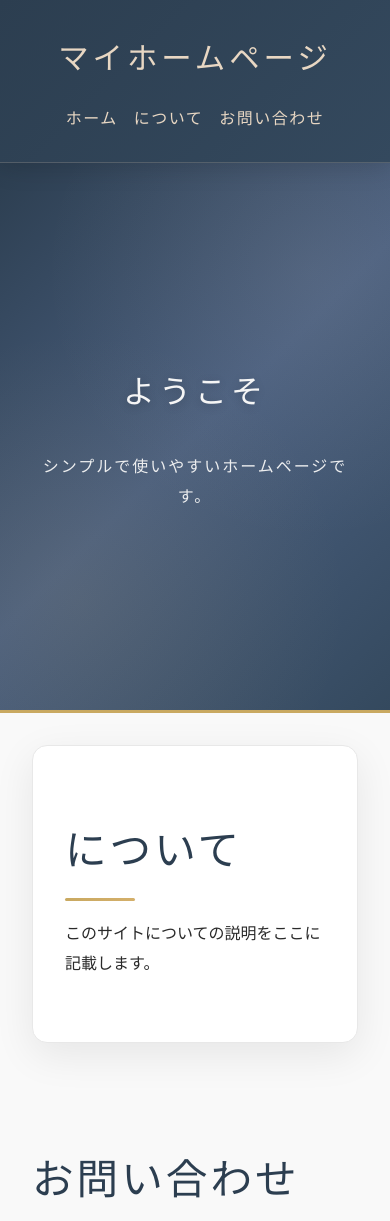
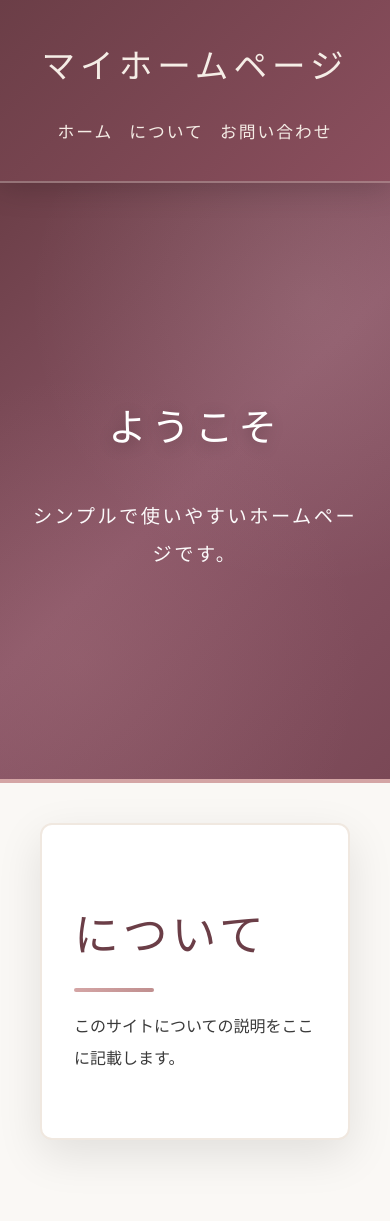
Before and after one commit to IGO-kon/simple_hp, a plain HTML site: page index.html in a window 390 px wide. Shown: the top 1221 px of the page. Drawn offline with Linux system fonts and the light colour scheme.

Commit message:
50代に変更

```diff
--- a/style.css
+++ b/style.css
@@ -6,21 +6,22 @@
 
 body {
     font-family: 'Segoe UI', 'Hiragino Sans', 'Yu Gothic', sans-serif;
-    line-height: 1.9;
-    color: #2a2a2a;
-    background: #f9f9f9;
+    line-height: 2.0;
+    color: #3a3a3a;
+    background: #faf8f5;
+    font-size: 16px;
 }
 
 header {
-    background: linear-gradient(135deg, #2c3e50 0%, #34495e 100%);
-    color: #e8d7c3;
-    padding: 1.8rem 0;
+    background: linear-gradient(135deg, #6b3e47 0%, #8b4f5e 100%);
+    color: #f5ede6;
+    padding: 2rem 0;
     position: sticky;
     top: 0;
     z-index: 100;
-    box-shadow: 0 3px 25px rgba(0,0,0,0.15);
+    box-shadow: 0 4px 30px rgba(0,0,0,0.18);
     backdrop-filter: blur(10px);
-    border-bottom: 1px solid rgba(232, 215, 195, 0.2);
+    border-bottom: 2px solid rgba(245, 237, 230, 0.3);
 }
 
 nav {
@@ -33,10 +34,10 @@ nav {
 }
 
 nav h1 {
-    font-size: 1.9rem;
+    font-size: 2.1rem;
     font-weight: 500;
-    letter-spacing: 4px;
-    color: #e8d7c3;
+    letter-spacing: 5px;
+    color: #f5ede6;
 }
 
 nav ul {
@@ -46,13 +47,14 @@ nav ul {
 }
 
 nav ul li a {
-    color: #e8d7c3;
+    color: #f5ede6;
     text-decoration: none;
     transition: all 0.3s ease;
     font-weight: 400;
-    letter-spacing: 1.5px;
+    letter-spacing: 2px;
     position: relative;
     padding-bottom: 5px;
+    font-size: 1.05rem;
 }
 
 nav ul li a::after {
@@ -62,7 +64,7 @@ nav ul li a::after {
     left: 0;
     width: 0;
     height: 2px;
-    background: #c9a961;
+    background: #d4a5a5;
     transition: width 0.3s ease;
 }
 
@@ -80,17 +82,17 @@ section {
 }
 
 .hero {
-    background: linear-gradient(135deg, #2c3e50 0%, #4a5f7f 50%, #34495e 100%);
-    color: #f5f5f5;
+    background: linear-gradient(135deg, #6b3e47 0%, #8b5667 50%, #7a4856 100%);
+    color: #ffffff;
     text-align: center;
-    min-height: 550px;
+    min-height: 600px;
     display: flex;
     flex-direction: column;
     justify-content: center;
     align-items: center;
     position: relative;
     overflow: hidden;
-    border-bottom: 3px solid #c9a961;
+    border-bottom: 4px solid #d4a5a5;
 }
 
 .hero::before {
@@ -100,44 +102,44 @@ section {
     left: 0;
     right: 0;
     bottom: 0;
-    background: radial-gradient(circle at 20% 80%, rgba(201, 169, 97, 0.1) 0%, transparent 50%),
-                radial-gradient(circle at 80% 20%, rgba(232, 215, 195, 0.08) 0%, transparent 50%);
+    background: radial-gradient(circle at 20% 80%, rgba(212, 165, 165, 0.12) 0%, transparent 50%),
+                radial-gradient(circle at 80% 20%, rgba(245, 237, 230, 0.1) 0%, transparent 50%);
 }
 
 .hero h2 {
-    font-size: 3.8rem;
-    margin-bottom: 1.8rem;
+    font-size: 4.2rem;
+    margin-bottom: 2rem;
     font-weight: 400;
-    letter-spacing: 4px;
+    letter-spacing: 5px;
     position: relative;
     z-index: 1;
-    text-shadow: 0 2px 10px rgba(0,0,0,0.2);
+    text-shadow: 0 3px 15px rgba(0,0,0,0.25);
 }
 
 .hero p {
-    font-size: 1.5rem;
+    font-size: 1.7rem;
     font-weight: 300;
-    letter-spacing: 2px;
+    letter-spacing: 2.5px;
     position: relative;
     z-index: 1;
-    opacity: 0.95;
+    opacity: 0.97;
 }
 
 .about {
-    background: white;
-    border-radius: 15px;
-    margin: 2rem;
-    box-shadow: 0 12px 40px rgba(0,0,0,0.08);
-    border: 1px solid #e8e8e8;
+    background: #ffffff;
+    border-radius: 12px;
+    margin: 2.5rem;
+    box-shadow: 0 15px 45px rgba(0,0,0,0.1);
+    border: 2px solid #f0e8e0;
 }
 
 .about h2,
 .contact h2 {
-    font-size: 2.6rem;
-    margin-bottom: 1.8rem;
-    color: #2c3e50;
+    font-size: 2.8rem;
+    margin-bottom: 2rem;
+    color: #6b3e47;
     font-weight: 500;
-    letter-spacing: 3px;
+    letter-spacing: 4px;
     position: relative;
     display: inline-block;
 }
@@ -146,11 +148,11 @@ section {
 .contact h2::after {
     content: '';
     position: absolute;
-    bottom: -12px;
+    bottom: -14px;
     left: 0;
-    width: 70px;
-    height: 3px;
-    background: linear-gradient(90deg, #c9a961, #d4af6a);
+    width: 80px;
+    height: 4px;
+    background: linear-gradient(90deg, #d4a5a5, #c08f8f);
     border-radius: 2px;
 }
 
@@ -164,10 +166,10 @@ section {
 
 .contact input,
 .contact textarea {
-    padding: 1.3rem;
-    border: 2px solid #e8e8e8;
-    border-radius: 10px;
-    font-size: 1rem;
+    padding: 1.5rem;
+    border: 2px solid #e8e0d8;
+    border-radius: 8px;
+    font-size: 1.1rem;
     font-family: 'Segoe UI', 'Hiragino Sans', 'Yu Gothic', sans-serif;
     transition: all 0.3s ease;
     background: white;
@@ -176,39 +178,40 @@ section {
 .contact input:focus,
 .contact textarea:focus {
     outline: none;
-    border-color: #4a5f7f;
-    box-shadow: 0 0 0 3px rgba(74, 95, 127, 0.12);
+    border-color: #8b5667;
+    box-shadow: 0 0 0 4px rgba(139, 86, 103, 0.15);
 }
 
 .contact button {
-    padding: 1.3rem;
-    background: linear-gradient(135deg, #2c3e50 0%, #34495e 100%);
-    color: #e8d7c3;
+    padding: 1.5rem;
+    background: linear-gradient(135deg, #6b3e47 0%, #8b4f5e 100%);
+    color: #f5ede6;
     border: none;
-    border-radius: 10px;
-    font-size: 1.1rem;
+    border-radius: 8px;
+    font-size: 1.2rem;
     font-weight: 500;
-    letter-spacing: 2px;
+    letter-spacing: 3px;
     cursor: pointer;
     transition: all 0.3s ease;
-    box-shadow: 0 5px 20px rgba(44, 62, 80, 0.3);
+    box-shadow: 0 6px 25px rgba(107, 62, 71, 0.35);
 }
 
 .contact button:hover {
     transform: translateY(-3px);
-    box-shadow: 0 8px 25px rgba(44, 62, 80, 0.4);
-    background: linear-gradient(135deg, #34495e 0%, #2c3e50 100%);
+    box-shadow: 0 10px 30px rgba(107, 62, 71, 0.45);
+    background: linear-gradient(135deg, #8b4f5e 0%, #6b3e47 100%);
 }
 
 footer {
-    background: linear-gradient(135deg, #2c3e50 0%, #34495e 100%);
-    color: #e8d7c3;
+    background: linear-gradient(135deg, #6b3e47 0%, #8b4f5e 100%);
+    color: #f5ede6;
     text-align: center;
-    padding: 3rem;
-    margin-top: 3rem;
+    padding: 3.5rem;
+    margin-top: 3.5rem;
     font-weight: 400;
-    letter-spacing: 1.5px;
-    border-top: 2px solid #c9a961;
+    letter-spacing: 2px;
+    border-top: 3px solid #d4a5a5;
+    font-size: 1.05rem;
 }
 
 @media (max-width: 768px) {
@@ -222,10 +225,10 @@ footer {
     }
 
     .hero h2 {
-        font-size: 2rem;
+        font-size: 2.4rem;
     }
 
     .hero p {
-        font-size: 1rem;
+        font-size: 1.2rem;
     }
 }
```
